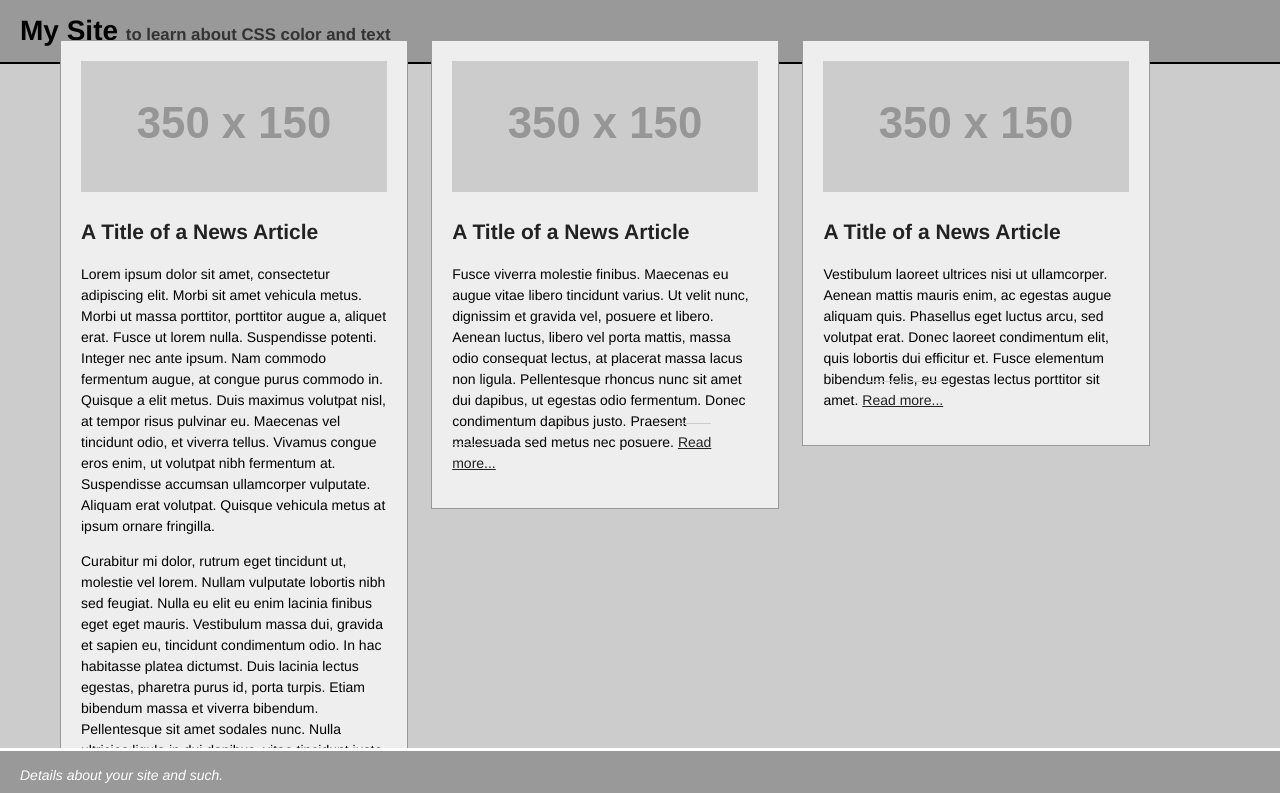
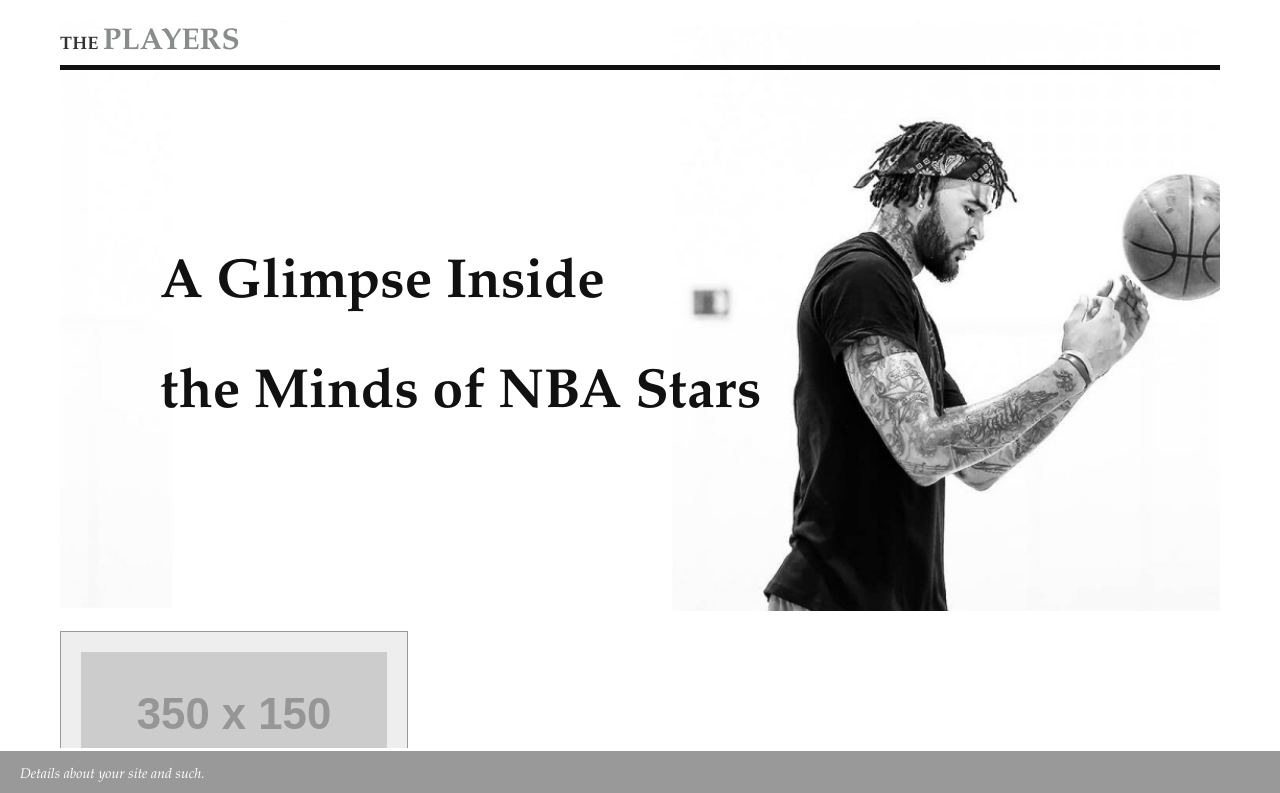
Before and after one commit to weikyle/news, a plain HTML site: page index.html in a window 1280 px wide. Shown: the top 793 px of the page. Drawn offline with Linux system fonts and the light colour scheme; placeholder pictures from the web are drawn by us.

Commit message:
news-header

```diff
--- a/css/color.css
+++ b/css/color.css
@@ -9,6 +9,7 @@ body {
   line-height: 1.5;
   color: #000;
   background-color: #ccc;
+  height: 566px;
 }
 
 a {
--- a/css/layout.css
+++ b/css/layout.css
@@ -2,20 +2,45 @@
 
 
 body {
+  background-color: white;
+  font-family: "Palatino Linotype", "Book Antiqua", Palatino, serif;
+
 }
 
 .heading {
-  position:fixed;
-  border-bottom:2px solid black;
+
+
   top: 0;
   width:100%;
   left:0;
-  padding: 0 20px;
+  padding: 0px;
+  background-image: url(../img/Willie_Cauley_Stein477bw-1440x810_edited3.jpg);
+  background-repeat: no-repeat;
+  background-position: center;
+  height: 591px;
+
 
 }
 
 .heading h1 {
-  margin: 10px 0;
+  margin:   0;
+  color:  #888D8C;
+  font-size: 30px;
+  border-bottom: thick solid #111111;
+  font-weight: bold;
+
+
+
+}
+
+
+.heading h2 {
+  margin: 160px  100px;
+  color:  #111111;
+  font-size: 55px;
+  line-height: 200%;
+  text-align: center:;
+
 }
 
 .box {
@@ -24,7 +49,7 @@ body {
   padding: 20px;
   position:relative;
 
-  float:left;
+  float:center;
   width: 30%;
 }
 
--- a/index.html
+++ b/index.html
@@ -11,7 +11,8 @@
   </head>
   <body>
     <section class="heading">
-      <h1>My Site <small>to learn about CSS color and text</small></h1>
+      <h1><small>THE </small> PLAYERS</h1>
+      <h2> A Glimpse Inside  <br> the Minds of NBA Stars</br></h2>
     </section>
 
     <section class="main-content">
```
Also changed, not shown: img/133-1440x810.jpg (added), img/Willie_Cauley_Stein372bw-1120x595.jpg (added), img/Willie_Cauley_Stein477bw-1440x810.jpg (added), img/Willie_Cauley_Stein477bw-1440x810_edited.jpg (added), img/Willie_Cauley_Stein477bw-1440x810_edited2.jpg (added), img/Willie_Cauley_Stein477bw-1440x810_edited3.jpg (added).
